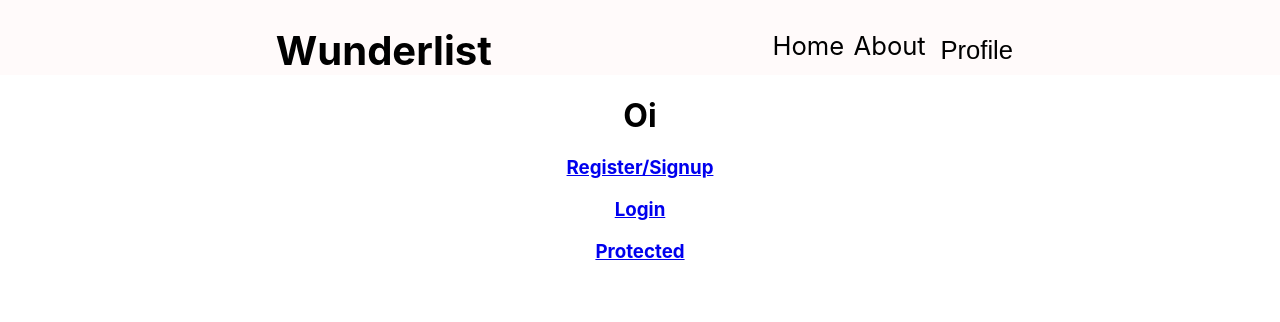
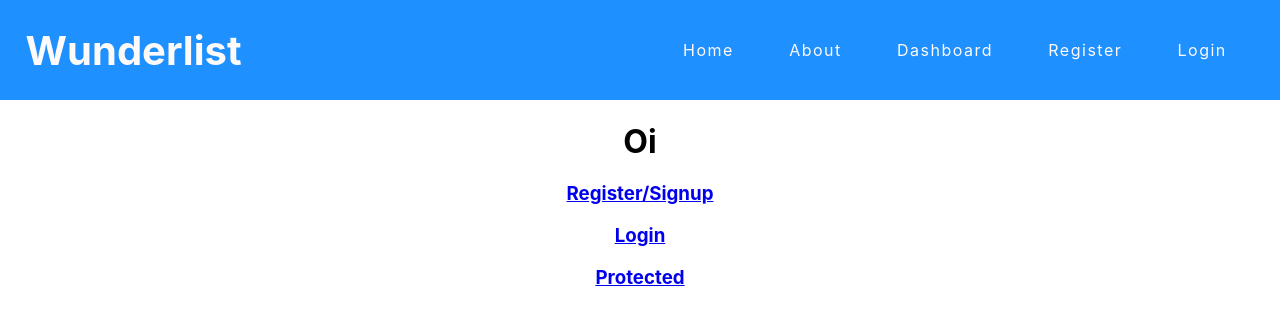
Before and after one commit to buildweek-wunderlist-2/Front-End, a React (Create React App) app: page / in a window 1280 px wide. Shown: the top 322 px of the page. Built offline with nearby package versions, Linux system fonts and the light colour scheme.

Commit message:
styled nav bar

```diff
--- a/src/components/NavBar.js
+++ b/src/components/NavBar.js
@@ -8,38 +8,51 @@
 
   overflow: hidden;
   display: flex;
-  justify-content: space-evenly;
+  justify-content: space-between;
   align-items: center;
   text-decoration: none;
-  padding-top: 2%;
-  background-color: #fffafa;
+  padding: 2%;
+  background-color: dodgerblue;
 
 
 h3{
     margin: 0;
     font-size: 2.5rem;
+    color: #fffafa;
 }
 
 .nav{
+    width: 75%;
     display: flex;
+    justify-content: flex-end;
+    align-items: center;
 }
 
 a {
-  float: left;
-  font-size: 1.6rem;
-  text-decoration: none;
-  color: black;
-  padding: 2%;
+    text-decoration: none;
+    letter-spacing: 1.5px;
+    color: #fffafa;
+    padding: 1%;
+    margin: 0% 2%;
 }
 
+a:hover {
+    color: #fffafa;
+    border: 2px solid #fffafa;
+    /* padding: 1%; */
+    border-radius: 10px;
+}
 
+a:visited {
+    color: #fffafa;
+}
 
 .dropdown .dropbtn {
   color: white;
   border: none;
   outline: none;
   color:black;
-  background-color: #fffafa;
+  background-color: dodgerblue;
   padding: 10px 10px;
   font-size: 1.6rem;
 
@@ -48,7 +61,7 @@
 .dropdown-content {
   display: none;
   position: absolute;
-  background-color: #f9f9f9;
+  background-color: dodgerblue;
   min-width: 160px;
   box-shadow: 0px 8px 16px 0px rgba(0,0,0,0.2);
   z-index: 1;
@@ -82,14 +95,9 @@
                 <div className = 'nav'>
                     <a href = 'https://wunderlist-app.netlify.app/'>Home</a>
                     <a href = 'https://wunderlist-app.netlify.app/about.html'>About</a>
-                    <div className = 'dropdown'>
-                            <button className = 'dropbtn'>Profile</button>
-                        <div className="dropdown-content">
-                            <Link to = '/profile'>Profile</Link>
-                            <Link to = '/signup'>Register</Link>
-                            <Link to = '/login'>Login</Link>
-                        </div>
-                    </div>
+                    <Link to = '/protected/dashboard'>Dashboard</Link>
+                    <Link to = '/signup'>Register</Link>
+                    <Link to = '/login'>Login</Link>
                 </div>
         </StyledDiv>
         </>
```
